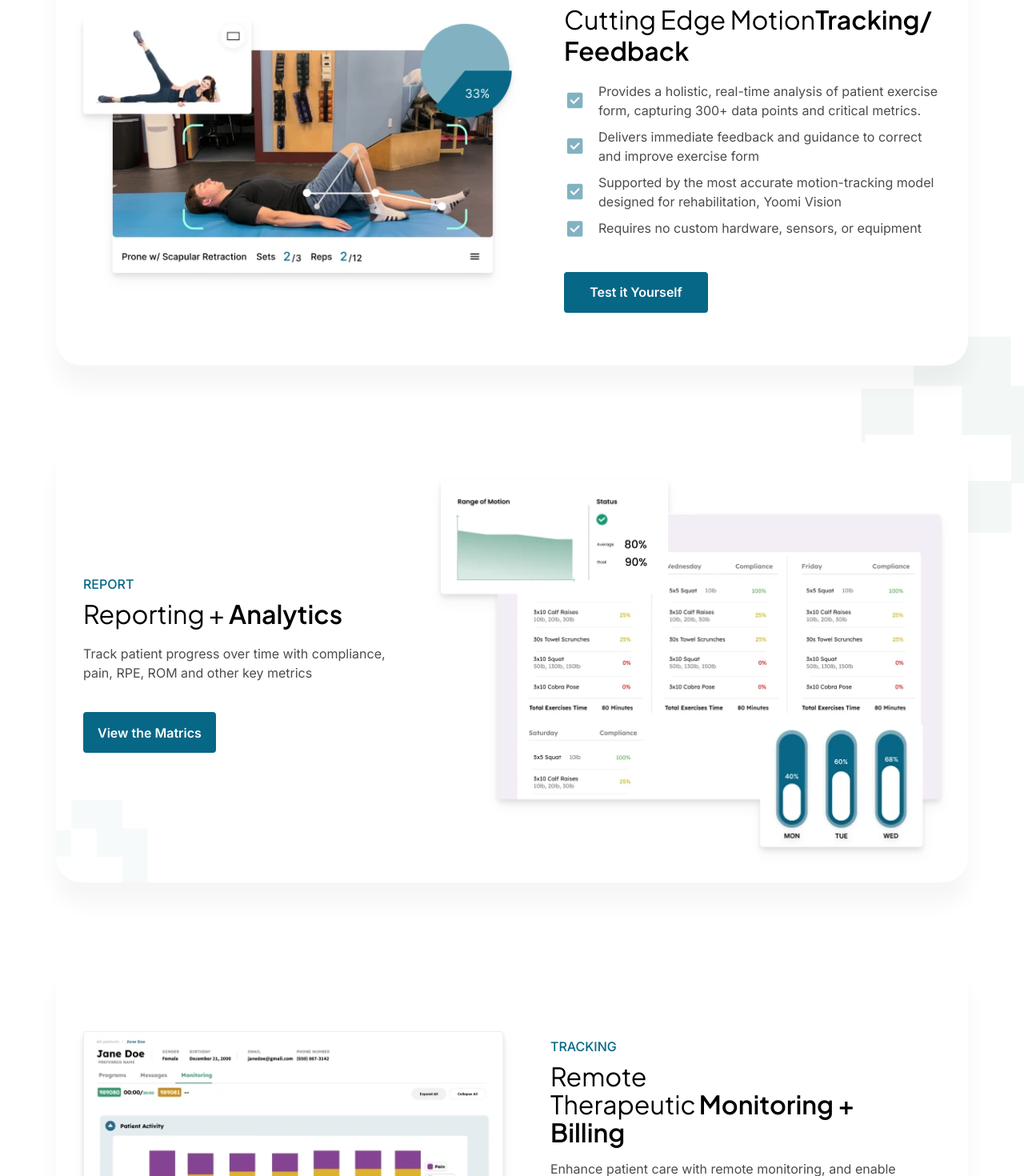
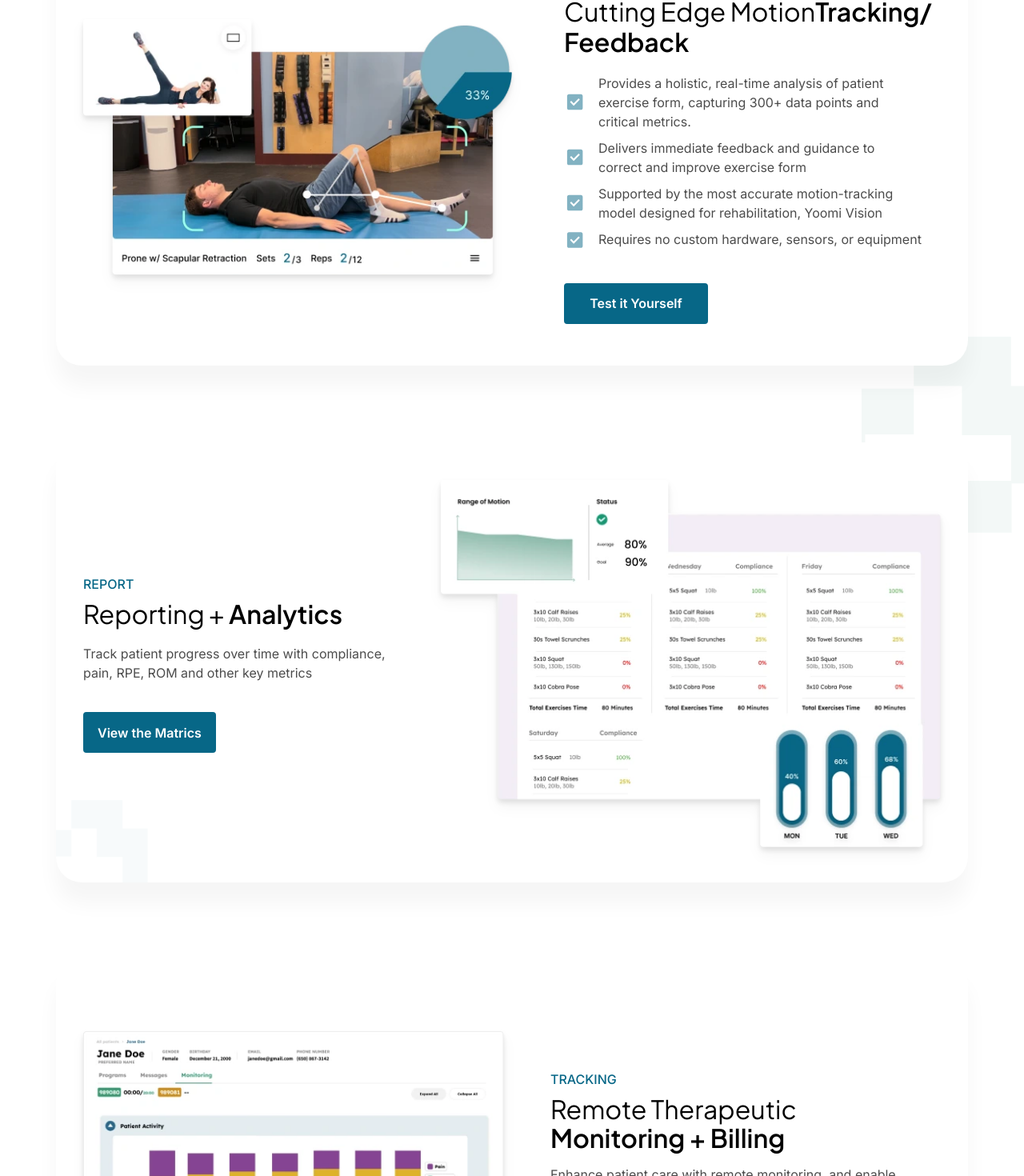
Before and after one commit to Sumit-Chouhan-devloper/yoomi, a React (Create React App) app: page / in a window 1280 px wide. Shown: the part 1941-3411 px from the top of the page at 80% size. Built offline with nearby package versions, Linux system fonts and the light colour scheme.

Commit message:
updates speacing from feedback

```diff
--- a/src/components/homepage/Committed.tsx
+++ b/src/components/homepage/Committed.tsx
@@ -3,7 +3,7 @@ import { Images } from "../../images.js";
 const Committed = () => {
   return (
     <>
-      <div className=" lg:py-[83px] py-[30px] sm:py-10">
+      <div className=" lg:pb-[83px] lg:pt-[123px] py-[30px] sm:py-10">
         <div className="container xl:max-w-[1140px] 3xl:max-w-[1320px] mx-auto px-5 xl:px-0">
           <div className="flex flex-wrap justify-center lg:justify-between w-full items-center">
             <div className="lg:w-5/12">
--- a/src/components/homepage/Partners.tsx
+++ b/src/components/homepage/Partners.tsx
@@ -12,7 +12,7 @@ const Partners = () => {
           Recognized by Leading
           <span className="font-semibold">Healthcare Institutions</span>
         </p>
-        <div className="flex justify-center min-[1025px]:justify-between] mt-4 sm:mt-9 gap-5 flex-wrap">
+        <div className="flex justify-center min-[1025px]:justify-between] mt-4 sm:mt-[55px] gap-5 flex-wrap">
           <div className="mt-2sm:mt-4 flex justify-center items-center w-[150px] sm:w-[207px] h-[110px] sm:h-[137px] rounded-[4px] border-solid border-[1px] border-[rgba(0, 0, 0, 0.10)] shadow-lg shadow-[0px_13px_18px_0px_rgba(0, 0, 0, 0.06)] bg-white hover:shadow-[unset] duration-300 ease-linear">
             <img
               src={Images.partnerIconOne}
--- a/src/components/homepage/TreakingFeedback.tsx
+++ b/src/components/homepage/TreakingFeedback.tsx
@@ -30,21 +30,21 @@ const TrackingFeedback = () => {
                 Cutting Edge Motion
                 <span className="font-semibold">Tracking/ Feedback</span>
               </h3>
-              <div className="flex pt-3 sm:pt-5">
+              <div className="flex pt-3 sm:pt-5 xl:pe-6">
                 <img src={Images.checkIcon} alt="check-box" />
                 <p className="font-normal text-sm opacity-70 ps-4 mb-0 text-black">
                   Provides a holistic, real-time analysis of patient exercise
                   form, capturing 300+ data points and critical metrics.
                 </p>
               </div>
-              <div className="flex pt-[9px] ">
+              <div className="flex pt-[9px] xl:pe-6">
                 <img src={Images.checkIcon} alt="check-box" />
                 <p className="font-normal text-sm opacity-70 ps-4 mb-0 text-black">
                   Delivers immediate feedback and guidance to correct and
                   improve exercise form
                 </p>
               </div>
-              <div className="flex pt-[9px] ">
+              <div className="flex pt-[9px] xl:pe-6">
                 <img src={Images.checkIcon} alt="check-box" />
                 <p className="font-normal text-sm opacity-70 ps-4">
                   Supported by the most accurate motion-tracking model designed
--- a/src/components/homepage/TreakingRemote.tsx
+++ b/src/components/homepage/TreakingRemote.tsx
@@ -18,14 +18,14 @@ const TreakingRemote = () => {
                 alt="tracking"
               />
             </div>
-            <div className="lg:w-6/12 lg:px-4 lg:ps-12 lg:pb-12">
+            <div className="lg:w-6/12 lg:px-4 lg:ps-12">
               <p className="text-deep-blue text-sm font-medium uppercase mb-2 pt-5 md:pt-0">
                 TRACKING
               </p>
-              <h3 className="text-black ff_Jakarta lg:text-[32px] md:text-4xl sm:text-[26px] text-2xl font-normal sm:mb-4 mb-3 leading-[110%] lg:pe-12">
+              <h3 className="text-black ff_Jakarta lg:text-[32px] md:text-4xl sm:text-[26px] text-2xl font-normal sm:mb-4 mb-3 leading-[110%]">
                 Remote Therapeutic
-                <span className="font-semibold mb-0 ps-1">
-                  Monitoring + Billing
+                <span className="font-semibold mb-0 lg:block">
+                   Monitoring + Billing
                 </span>
               </h3>
               <p className="font-normal text-sm opacity-70 sm:mb-8 mb-5 text-black">
```
Also changed, not shown: src/App.css (+0 -18 lines).
